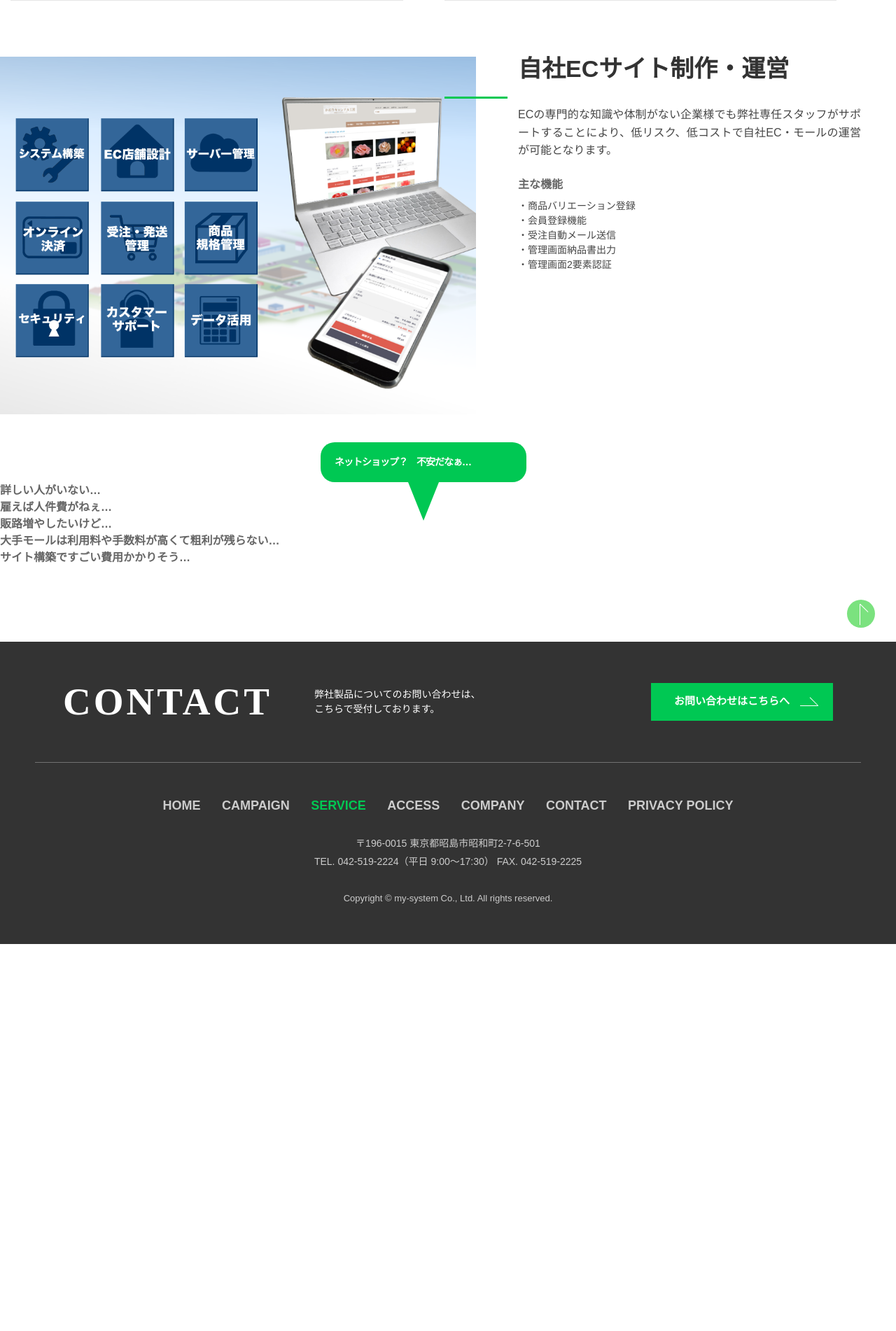
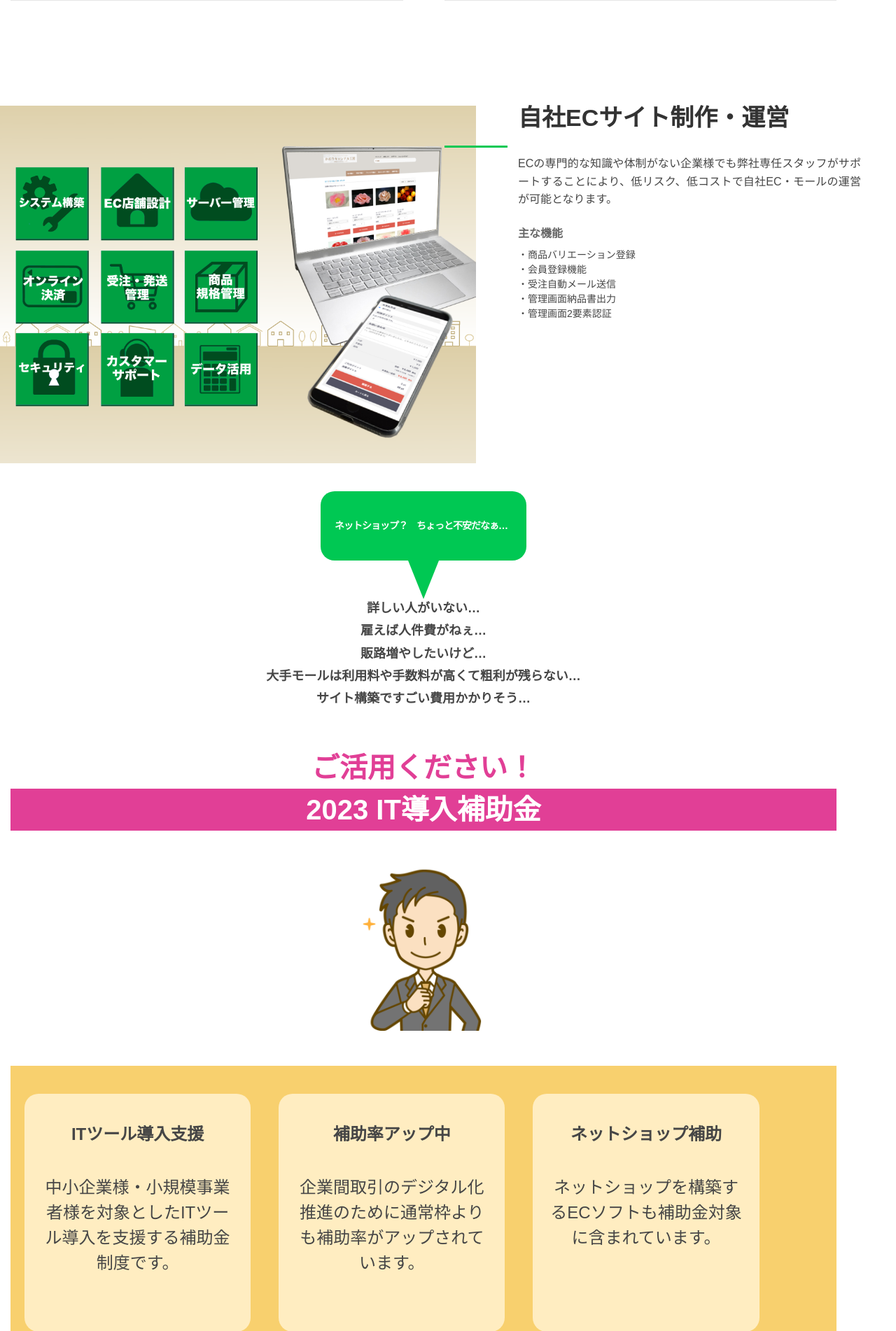
Before and after one commit to tmhk-uno/my-system.co.jp, a PHP site: page /service/web_solution_dev.html in a window 1280 px wide. Shown: the part 1559-3461 px from the top of the page at 70% size. Before the commit the page ends 2908 px from the top, so only its background shows below. Run offline with PHP 8.4, Linux system fonts and the light colour scheme; some web fonts are replaced.

Commit message:
SiteRewrite

```diff
--- a/css/style.css
+++ b/css/style.css
@@ -343,6 +343,130 @@ service page css
 #web_solution .sec_service.s3 .lst_web_solution{margin:-6px 0 22px}
 #web_solution .sec_service.s3 .lst_web_solution dd{margin-bottom:26px}
 #web_solution .sec_service.s3 .lst_web_solution dd:last-child{margin-bottom:0}
+
+/* 20230523宇野追記
+=======================================================================*/
+.web_sol_title{
+	font-size:2.5rem;
+	font-weight: bold;
+	color: #e13f96;
+}
+.web_sol_reversal_title{
+	font-size:2.5rem;
+	font-weight: bold;
+	background-color: #e13f96;
+	color: #fff;
+}
+.web_sol_img_01{
+	margin: 50px auto;
+}
+.web_sol_img_01 img{
+	width: 20%;
+}
+.Three_col_wrap{
+	margin-bottom: 50px;
+	padding: 20px 0;
+	background-color: #f8d06e;
+	overflow: auto;
+}
+.col_wrap{
+	display: block;
+	float: left;
+	margin: 20px;
+	border-radius: 20px;
+	width: 24%;
+	height: 300px;
+	padding: 20px;
+	background-color: #ffedc1;
+}
+.col_wrap p{
+	font-size:1.5rem;
+
+}
+.col_title{
+	padding: 20px 0 40px 0;
+	font-size:1.5rem;
+	font-weight: bold;
+}
+.web_sol_text{
+	clear: left;
+	font-size:2.0rem;
+	font-weight: normal;
+	color: #e13f96;
+}
+.web_sol_reversal_text{
+	margin: auto;
+	display: block;
+	width: 40%;
+	background-color: #e13f96;
+	color: #fff;
+}
+.web_col_last{
+	display: block;
+	margin: auto;
+	width: 50%;
+	height: 200px;
+	background-color: #f8d06e;
+	font-size:1.5rem;
+}
+.web_solution_type{margin-bottom:70px;text-align:center}
+.web_solution_type .image{padding:0;text-align:center;}
+.web_solution_type .image img{width:100%}
+.web_solution_type .web_solution_lead{color:#464646;font-size:1.125rem;line-height:1.8;text-align:center}
+.web_solution_type .web_solution_lead{margin-top:52px;margin-bottom:52px}
+
+@media print ,screen and (min-width:768px) and (max-width:1000px){
+	.col_wrap{
+		display: block;
+		margin: 0 20px 10% 20px;
+		border-radius: 20px;
+		width: calc(100% - 120px);
+		height: 300px;
+		padding: 40px;
+		background-color: #ffedc1;
+	}
+	.web_sol_text{
+		font-size:1.5rem;
+	}
+	.col_wrap p{
+		font-size:2.0rem;
+	}
+	.col_title{
+		padding: 20px 0 40px 0;
+		font-size:2.5rem;
+		font-weight: bold;
+	}
+
+
+}
+
+@media print ,screen and (max-width:767px){
+	.web_sol_title{
+		font-size:2.0rem;
+	}
+	.web_sol_reversal_title{
+		font-size:2.0rem;
+	}
+	.web_sol_img_01 img{
+		width: 80%;
+	}
+	.col_wrap{
+		display: block;
+		margin: 0 20px 10% 20px;
+		border-radius: 20px;
+		width: calc(100% - 80px);
+		height: 300px;
+		padding: 20px;
+		background-color: #ffedc1;
+	}
+	.web_sol_text{
+		font-size:1.5rem;
+	}
+	.web_sol_reversal_text{
+		width: 80%;
+	}
+}
+
 
 /* support */
 #support #spot{background-image:url(../imgs/support_spot.jpg)}
--- a/service/web_solution_dev.html
+++ b/service/web_solution_dev.html
@@ -454,7 +454,7 @@
 
 			<section class="sec_service s3">
 				<div class="image_wrap">
-					<img src="../imgs/web_solution_img01.png" alt="MANOMA">
+					<img src="../imgs/web_solution_img02.png" alt="IT導入補助金">
 				</div>
 				<div class="cnt_wrap">
 					<div class="cnt">
@@ -482,31 +482,70 @@
 				</div>
 			</section>
 
-            <div class="web_solution_type">
+            <section class="web_solution_type">
                 <div class="inner_static">
                     <div class="bx_msg">
                         <p>
-                            <strong>ネットショップ？　不安だなぁ…</strong>
+                            <strong><br>ネットショップ？　ちょっと不安だなぁ…<br><br></strong>
                         </p>
-
                     </div>
-                </div>
-            </div>
-            <dl class="lst_web_solution">
-                <dt>
-                    <strong>詳しい人がいない…
-                        </br>雇えば人件費がねぇ…
-                        </br>販路増やしたいけど…
-                        </br>大手モールは利用料や手数料が高くて粗利が残らない…
-                        </br>サイト構築ですごい費用かかりそう…
-                    </strong>
-                </dt>
-                <dd>
-
-                </dd>
-            </dl>
-
-		</div>
+					<div class="web_solution_lead">
+						<p><strong>詳しい人がいない…
+							</br>雇えば人件費がねぇ…
+							</br>販路増やしたいけど…
+							</br>大手モールは利用料や手数料が高くて粗利が残らない…
+							</br>サイト構築ですごい費用かかりそう…
+						</strong></p>
+					</div>
+					<div class="web_solution_box">
+						<h4 class="web_sol_title">
+							<strong>ご活用ください！</strong>
+						</h4>
+						<h4 class="web_sol_reversal_title">
+							<strong>2023 IT導入補助金</strong>
+						</h4>
+						<p class="web_sol_img_01">
+								<img src="../imgs/IT_Support_02.png" alt="IT導入補助金">
+						</p>
+						<div class="Three_col_wrap">
+							<div class="col_wrap">
+								<div class="col_title">
+									ITツール導入支援
+								</div>
+								<p>中小企業様・小規模事業者様を対象としたITツール導入を支援する補助金制度です。</p>
+							</div>
+							<div class="col_wrap">
+								<div class="col_title">
+									補助率アップ中
+								</div>
+								<p>企業間取引のデジタル化推進のために通常枠よりも補助率がアップされています。</p>
+							</div>
+							<div class="col_wrap">
+								<div class="col_title">
+									ネットショップ補助
+								</div>
+								<p>ネットショップを構築するECソフトも補助金対象に含まれています。</p>
+							</div>
+						</div>
+						<h4 class="web_sol_text">
+								<p>弊社は</br>
+								<p class="web_sol_reversal_text"><strong>「IT導入支援事業者」</br></strong></p>
+								として</br></p>
+								<p><strong>申請サポート</br>
+								ITツール導入</br>
+								アフターサポート</strong></p>
+								<p>いたします！</p>
+						</h4>
+						<p class="web_sol_img_01">
+							<img src="../imgs/IT_Support_01.png" alt="IT導入補助金">
+						</p>
+						<div class="web_col_last">
+							少人数の企業様でもEC導入できた事例がございます
+							費用面もあわせてご相談ください
+						</div>
+					</div>
+				</div>
+			</section>
 		<footer id="footer">
 			<a href="#" class="btn_pagetop">
 				<strong class="inner_wrap">
```
Also changed, not shown: imgs/ITSupport.png (added), imgs/IT_Support_01.png (added), imgs/IT_Support_02.png (added), imgs/signage_img5.jpg (added), imgs/web_solution_img02.png.
